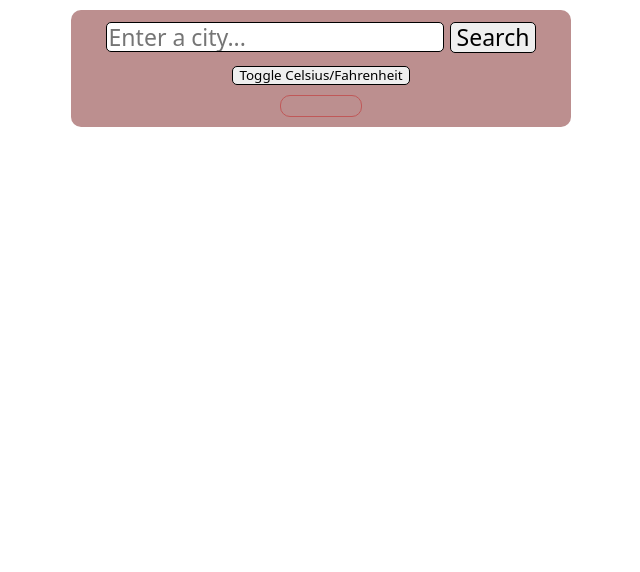
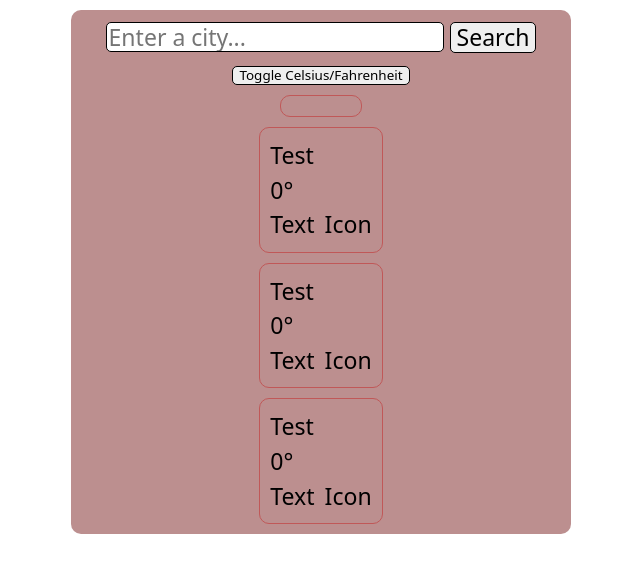
Before and after one commit to ScaxCodes/odin-weather-app, a website built with webpack: page dist/index.html in a window 1280 px wide. Shown: the whole page, without its empty margins (319-959 px from the left). Built offline with nearby package versions, Linux system fonts and the light colour scheme.

Commit message:
Add forecast boilerplate

```diff
--- a/src/style.css
+++ b/src/style.css
@@ -47,3 +47,14 @@ input {
   border-radius: 5px;
   border: 1px solid black;
 }
+
+.forecast {
+  border: 1px solid rgb(192, 88, 88);
+  border-radius: 10px;
+  padding: 10px;
+}
+
+.footer-container {
+  display: flex;
+  gap: 10px;
+}
```
Also changed, not shown: dist/index.html.
